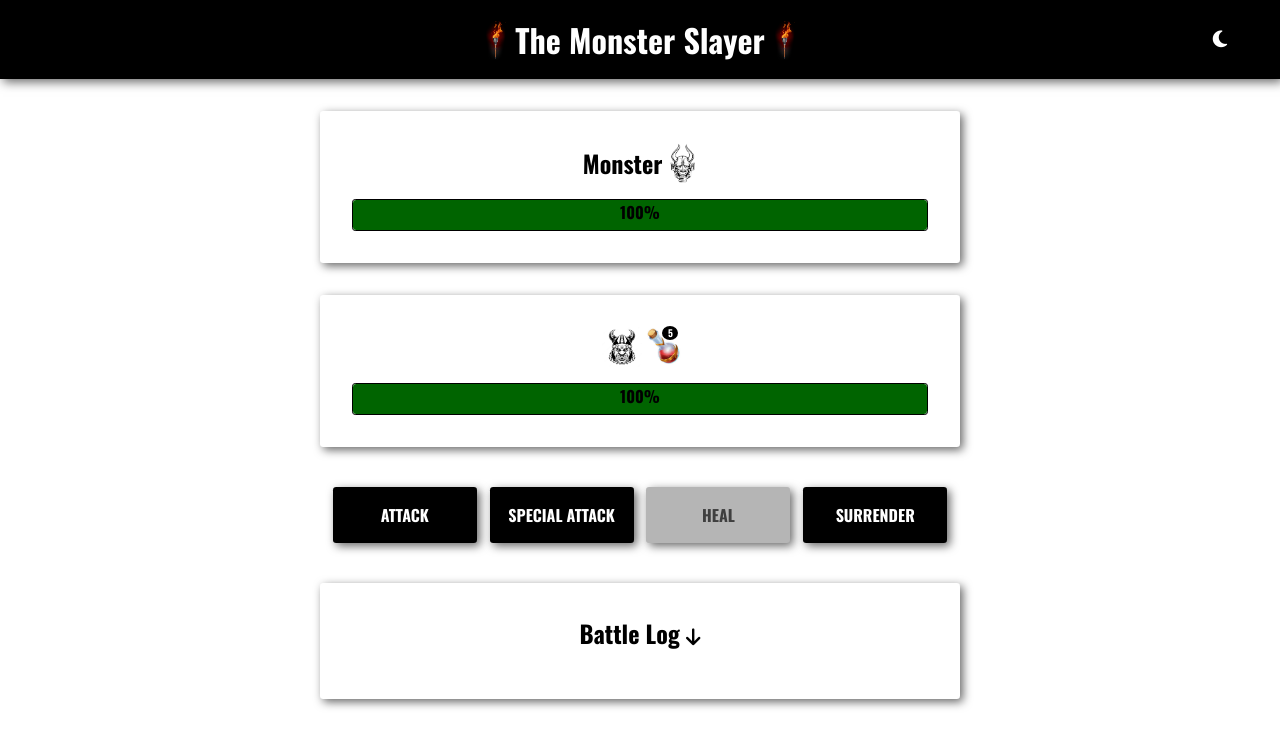
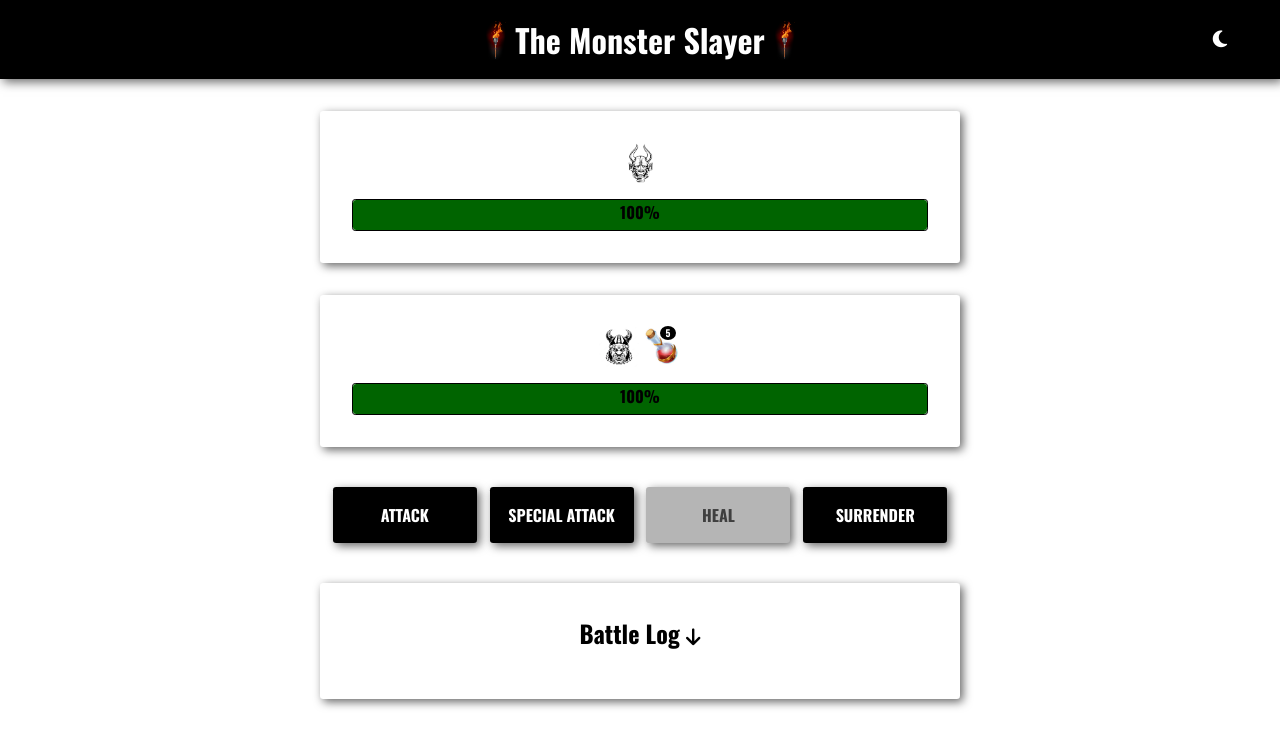
Before and after one commit to erikismyname/the-monster-slayer, a Vue app: page / in a window 1280 px wide. Shown: the top 746 px of the page. Built offline with nearby package versions, Linux system fonts and the light colour scheme.

Commit message:
Modify contender dashboard

```diff
--- a/src/components/ContendersDashboard/ContendersDashboard.vue
+++ b/src/components/ContendersDashboard/ContendersDashboard.vue
@@ -1,26 +1,16 @@
 <template>
     <div>
-        <contenders-dashboard-card contender="monster">
-            <base-h2 class="contender">Monster</base-h2>
-        </contenders-dashboard-card>
-
-        <contenders-dashboard-card contender="player">
-            <base-h2 class="contender">{{ name }}</base-h2>
-        </contenders-dashboard-card>
+        <contenders-dashboard-card contender="monster" />
+        <contenders-dashboard-card contender="player" />
     </div>
 </template>
 
 <script>
-    import { mapGetters } from "vuex";
-
-    import BaseH2 from "@/components/common/BaseH2";
     import ContendersDashboardCard from "@/components/ContendersDashboard/ContendersDashboardCard";
 
     export default {
         components: {
-            BaseH2,
             ContendersDashboardCard,
         },
-        computed: mapGetters("player", ["name"]),
     };
 </script>
```
